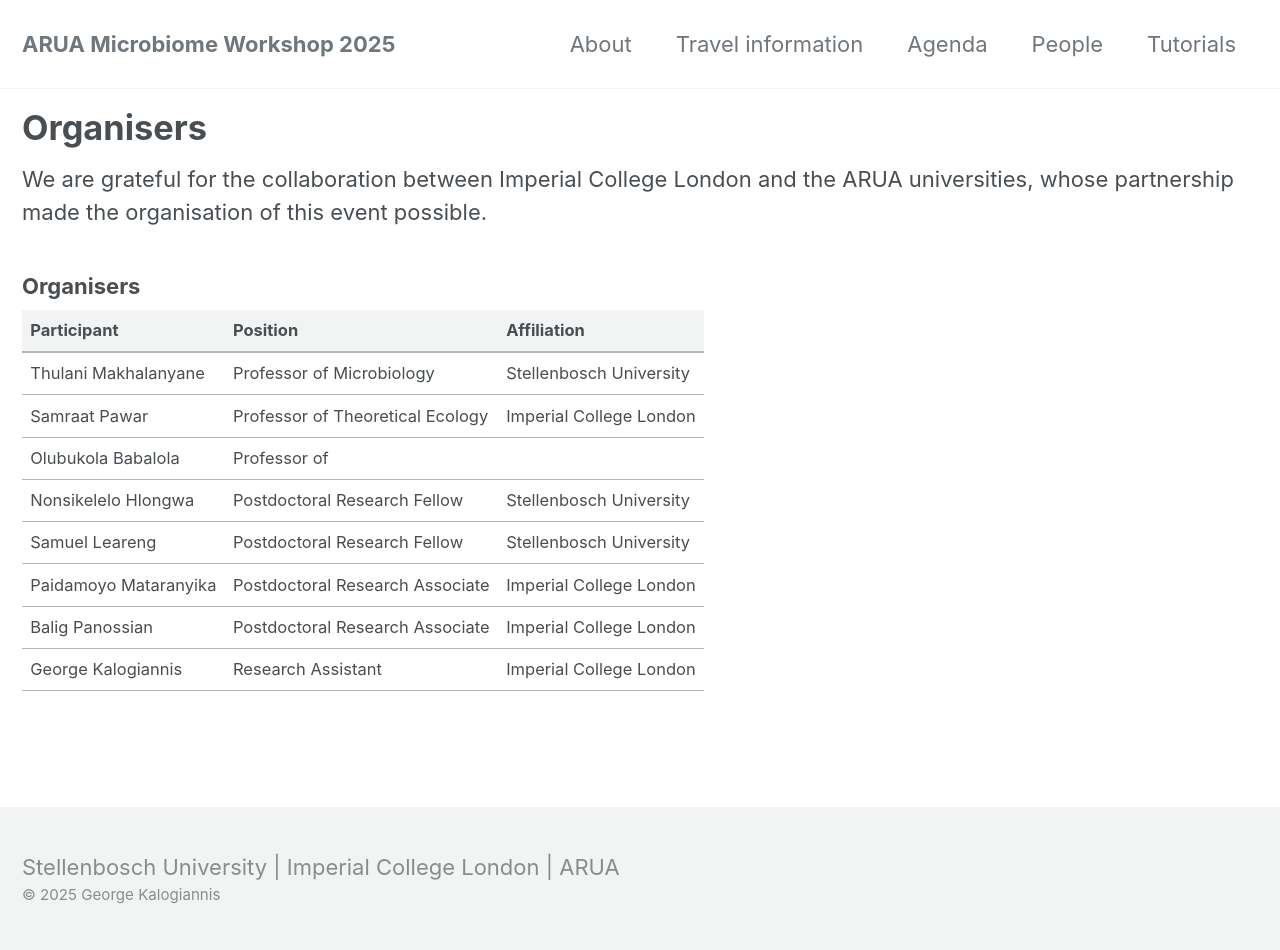
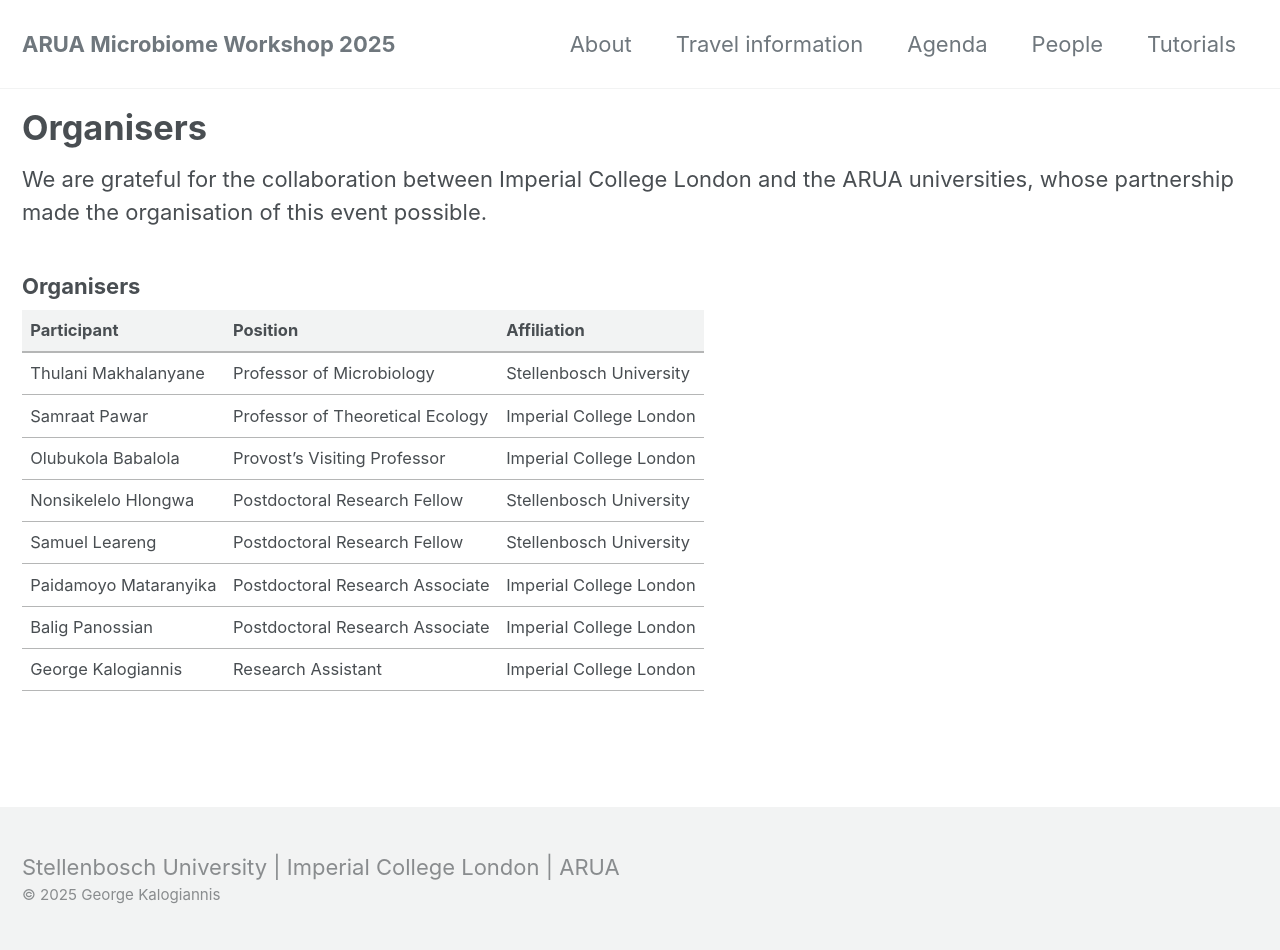
Before and after one commit to arua-microbiome/arua-microbiome.github.io, a Jekyll site: the page built from _pages/people.md, in a window 1280 px wide. Built offline with Jekyll 4.4.1, drawn with Linux system fonts in a browser that asks for light colours; cached includes are drawn as plain includes; nearby versions of some CDN libraries.

Commit message:
updated baba's info

```diff
--- a/_pages/people.md
+++ b/_pages/people.md
@@ -14,7 +14,7 @@ We are grateful for the collaboration between Imperial College London and the AR
 |-----------------------|----------------------------------|-------------------------|
 | Thulani Makhalanyane  | Professor of Microbiology        | Stellenbosch University |
 | Samraat Pawar         | Professor of Theoretical Ecology | Imperial College London |
-| Olubukola Babalola    | Professor of                     |                         |
+| Olubukola Babalola    | Provost's Visiting Professor     | Imperial College London |
 | Nonsikelelo Hlongwa   | Postdoctoral Research Fellow     | Stellenbosch University |
 | Samuel Leareng        | Postdoctoral Research Fellow     | Stellenbosch University |
 | Paidamoyo Mataranyika | Postdoctoral Research Associate  | Imperial College London |
```
